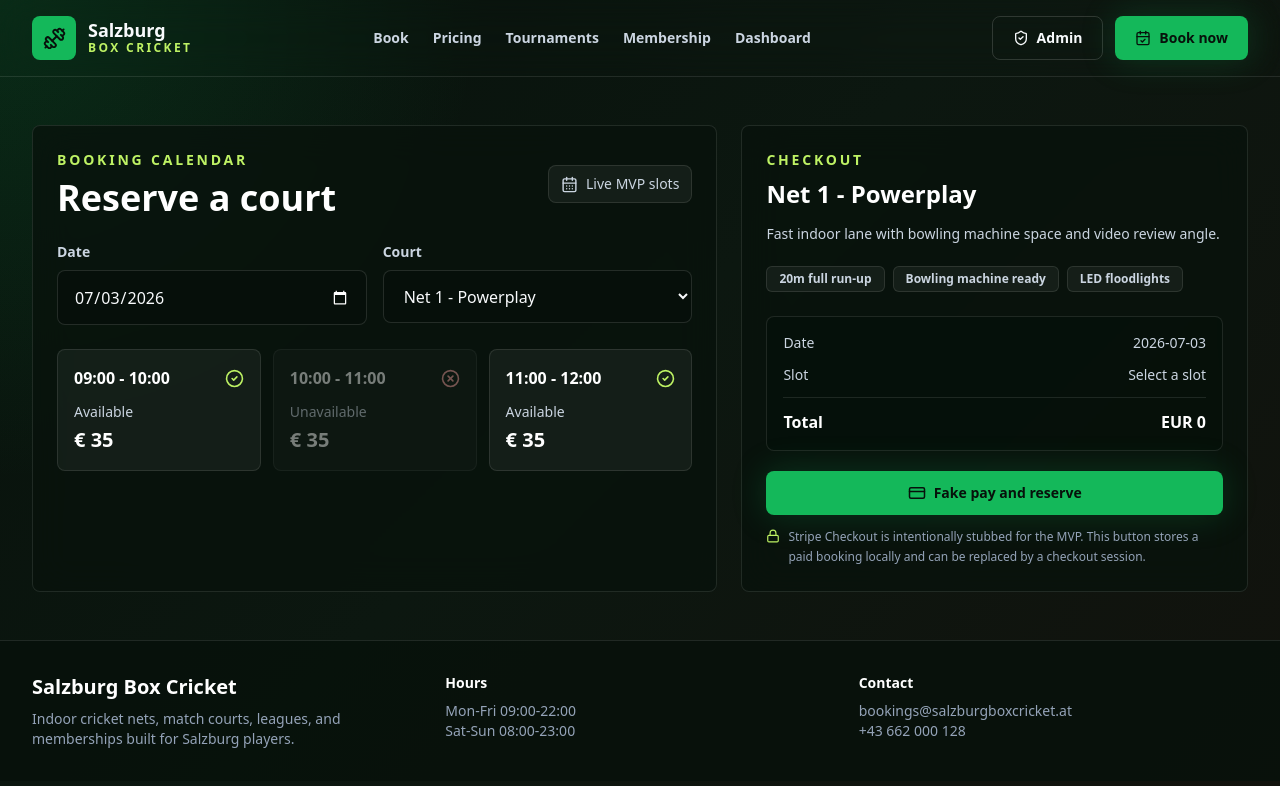
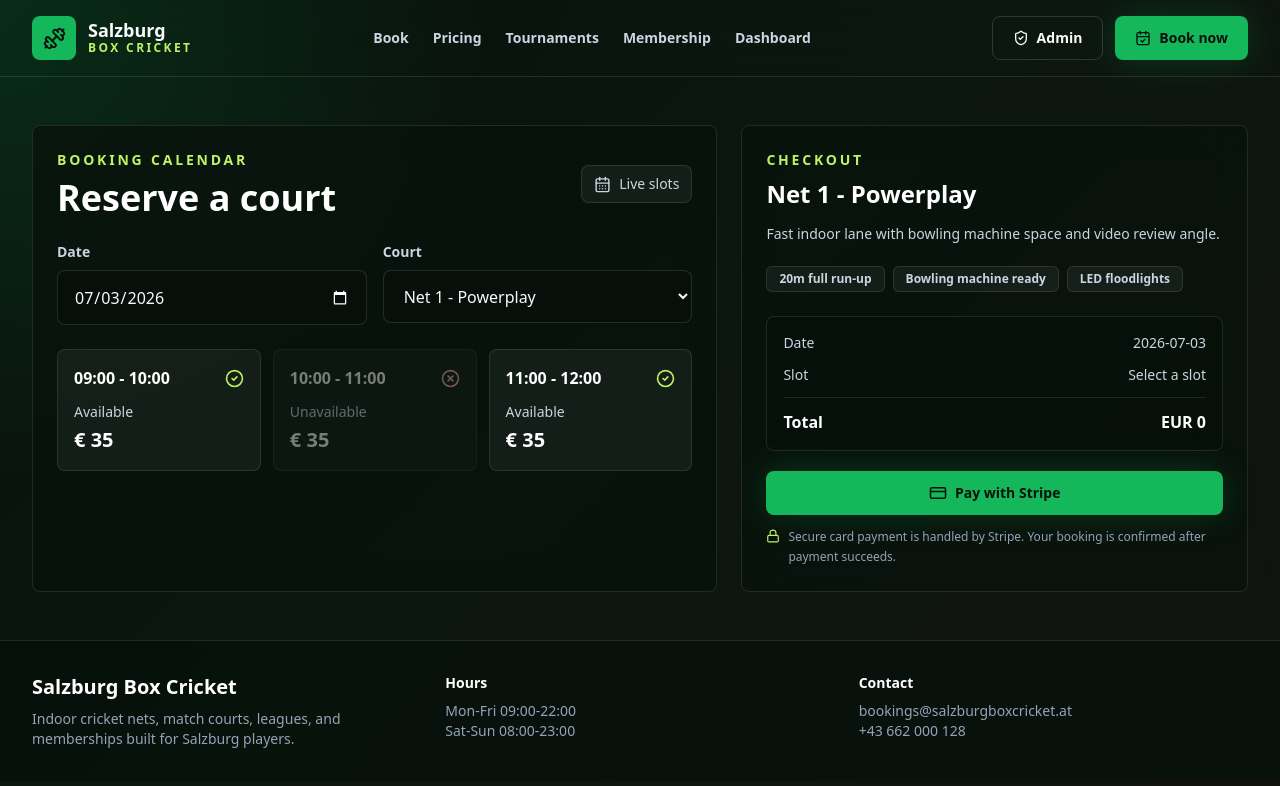
Before and after one commit to waisjawed-web/salzburg-box-cricket, a Next.js app: page /booking in a window 1280 px wide. Shown: the top 786 px of the page. Built offline with nearby package versions, Linux system fonts and the light colour scheme.

Commit message:
Connect booking calendar to Stripe checkout

```diff
--- a/components/booking-calendar.tsx
+++ b/components/booking-calendar.tsx
@@ -6,39 +6,50 @@
 import { courts, slots } from "@/lib/data";
 import { formatEuro } from "@/lib/utils";
 
-type LocalBooking = {
-  id: string;
-  courtName: string;
-  date: string;
-  time: string;
-  amount: number;
-  status: string;
-};
+type CheckoutState = "idle" | "loading" | "error";
 
 export function BookingCalendar() {
   const [selectedCourt, setSelectedCourt] = useState(courts[0].id);
   const [date, setDate] = useState("2026-07-03");
   const [selectedSlot, setSelectedSlot] = useState<string | null>(null);
-  const [paidBooking, setPaidBooking] = useState<LocalBooking | null>(null);
+  const [checkoutState, setCheckoutState] = useState<CheckoutState>("idle");
+  const [message, setMessage] = useState("");
 
   const court = courts.find((item) => item.id === selectedCourt) ?? courts[0];
   const courtSlots = useMemo(() => slots.filter((slot) => slot.courtId === selectedCourt), [selectedCourt]);
   const slot = courtSlots.find((item) => item.time === selectedSlot);
 
-  function fakePay() {
+  async function startCheckout() {
     if (!slot) return;
 
-    const booking: LocalBooking = {
-      id: `MVP-${Date.now().toString().slice(-6)}`,
-      courtName: court.name,
-      date,
-      time: slot.label,
-      amount: slot.price,
-      status: "Paid"
-    };
+    setCheckoutState("loading");
+    setMessage("");
 
-    localStorage.setItem("sbc:lastBooking", JSON.stringify(booking));
-    setPaidBooking(booking);
+    const response = await fetch("/api/checkout", {
+      method: "POST",
+      headers: { "Content-Type": "application/json" },
+      body: JSON.stringify({
+        courtId: selectedCourt,
+        date,
+        time: slot.time
+      })
+    });
+
+    const data = await response.json();
+
+    if (!response.ok) {
+      setCheckoutState("error");
+      setMessage(data.error || "Checkout could not start. Please try again.");
+      return;
+    }
+
+    if (data.url) {
+      window.location.href = data.url;
+      return;
+    }
+
+    setCheckoutState("error");
+    setMessage("Stripe did not return a checkout link. Please try again.");
   }
 
   return (
@@ -51,7 +62,7 @@
           </div>
           <div className="flex items-center gap-2 rounded-lg border border-white/10 bg-white/5 px-3 py-2 text-sm text-slate-300">
             <CalendarDays size={17} />
-            Live MVP slots
+            Live slots
           </div>
         </div>
 
@@ -68,7 +79,7 @@
               onChange={(event) => {
                 setSelectedCourt(event.target.value);
                 setSelectedSlot(null);
-                setPaidBooking(null);
+                setMessage("");
               }}
             >
               {courts.map((item) => (
@@ -89,7 +100,7 @@
                 disabled={!item.available}
                 onClick={() => {
                   setSelectedSlot(item.time);
-                  setPaidBooking(null);
+                  setMessage("");
                 }}
                 className={[
                   "min-h-24 rounded-lg border p-4 text-left transition",
@@ -136,21 +147,18 @@
           </div>
         </div>
 
-        <Button className="mt-5 w-full" disabled={!slot} onClick={fakePay}>
+        <Button className="mt-5 w-full" disabled={!slot || checkoutState === "loading"} onClick={startCheckout}>
           <CreditCard size={18} />
-          Fake pay and reserve
+          {checkoutState === "loading" ? "Opening Stripe..." : "Pay with Stripe"}
         </Button>
         <p className="mt-3 flex items-start gap-2 text-xs leading-5 text-slate-400">
           <Lock className="mt-0.5 shrink-0 text-lime" size={14} />
-          Stripe Checkout is intentionally stubbed for the MVP. This button stores a paid booking locally and can be replaced by a checkout session.
+          Secure card payment is handled by Stripe. Your booking is confirmed after payment succeeds.
         </p>
 
-        {paidBooking ? (
-          <div className="mt-5 rounded-lg border border-turf/40 bg-turf/10 p-4">
-            <p className="font-bold text-lime">Booking confirmed</p>
-            <p className="mt-2 text-sm text-slate-200">
-              {paidBooking.id} for {paidBooking.courtName}, {paidBooking.time}. Email confirmation placeholder triggered.
-            </p>
+        {message ? (
+          <div className="mt-5 rounded-lg border border-red-400/30 bg-red-500/10 p-4 text-sm text-red-100">
+            {message}
           </div>
         ) : null}
       </aside>
```
